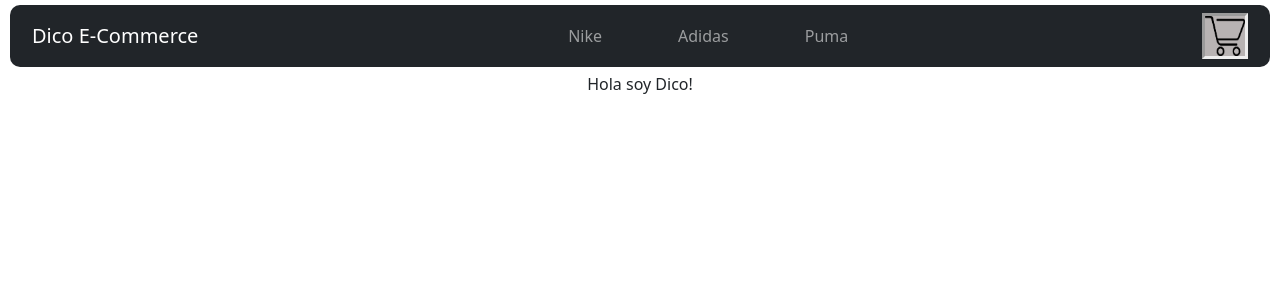
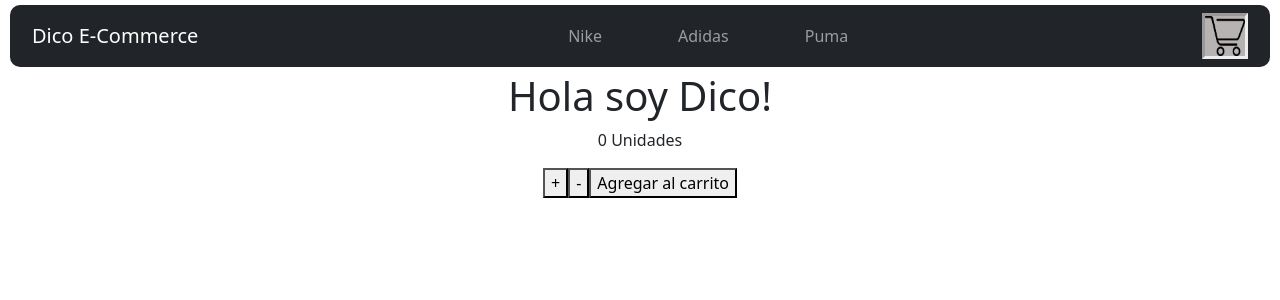
Before and after one commit to luciodicosco/dico-ecommerce, a React (Create React App) app: page / in a window 1280 px wide. Shown: the top 300 px of the page. Built offline with nearby package versions, Linux system fonts and the light colour scheme.

Commit message:
se añadio suma y resta de items al carrito

```diff
--- a/src/components/ItemCount.js
+++ b/src/components/ItemCount.js
@@ -1,10 +1,26 @@
-import React from 'react'
+import {useState} from 'react';
 
-export const ItemCount = ({stock, initial, onAdd}) => {
-    <ItemCount stock={5} initial={1} onAdd={onAdd}></ItemCount>
+const ItemCount =({ initial, stock, onAdd }) => {
+
+  const [count, setCount] = useState(initial = 0);
+
+  const increment = () => {
+    if (count < stock) setCount(count + 1);
+  }
+
+  const decrement = () => {
+    if (count > 1) setCount(count - 1);
+  };
+
   return (
-    <div>ItemCount</div>
+    <>
+        <p>{count} Unidades</p>
+        <button onClick={increment}>+</button>
+        <button onClick={decrement}>-</button>
+        <button onClick={() => onAdd(count)}>Agregar al carrito</button>
+    </>
   );
 }
 
+
 export default ItemCount;
--- a/src/components/ItemListContainer.js
+++ b/src/components/ItemListContainer.js
@@ -2,8 +2,16 @@ import React from 'react'
 import ItemCount from './ItemCount';
 
 const ItemListContainer = ({greeting}) => {
+
+    const onAdd = (count) =>{
+      alert("se agregaron" + count + "items al carrito")
+    }
+
   return (
-    <div>{greeting}</div>
+    <div>
+    <h1>{greeting}</h1>
+    <ItemCount stock={10} initial={1} onAdd={onAdd}></ItemCount>
+    </div>
   );
 }
 
```
